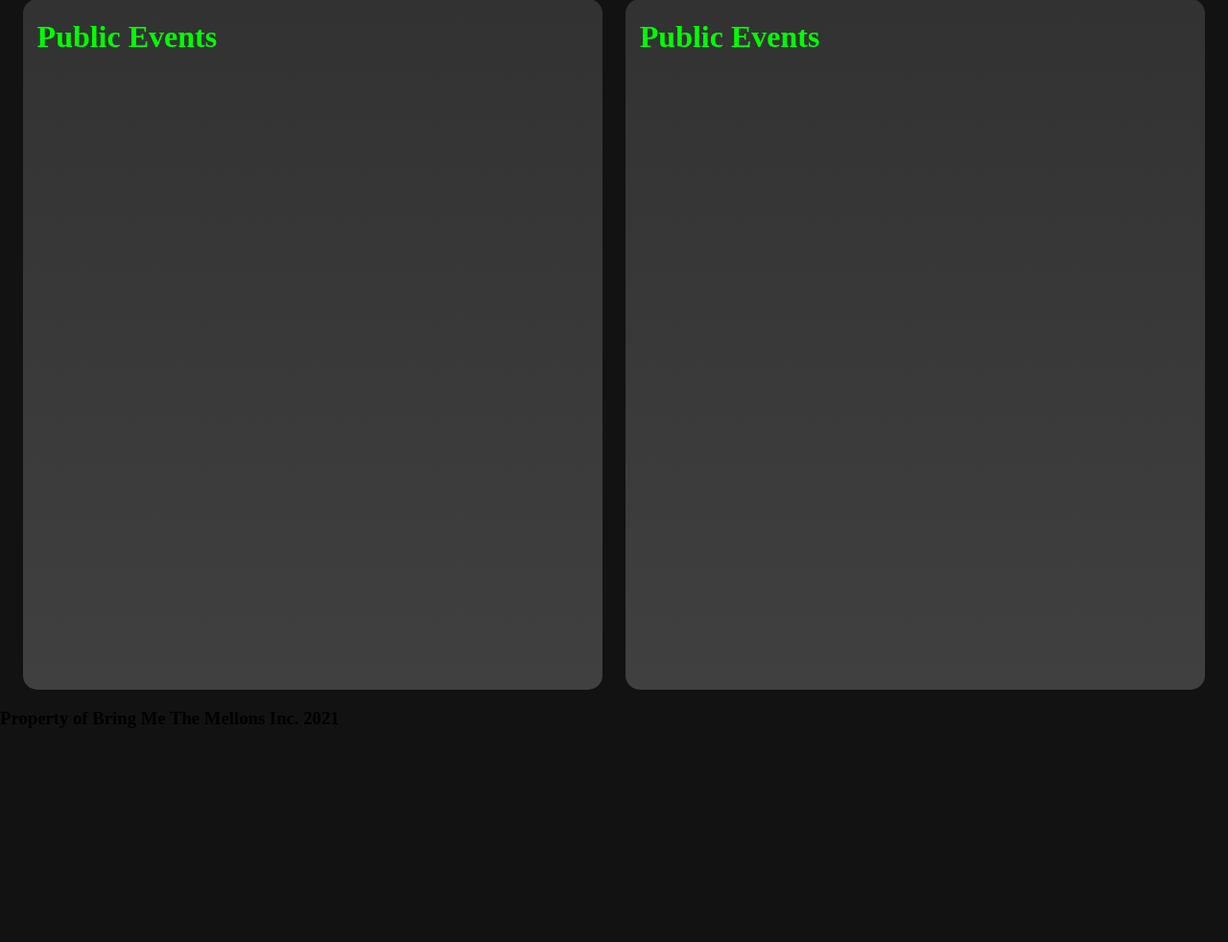
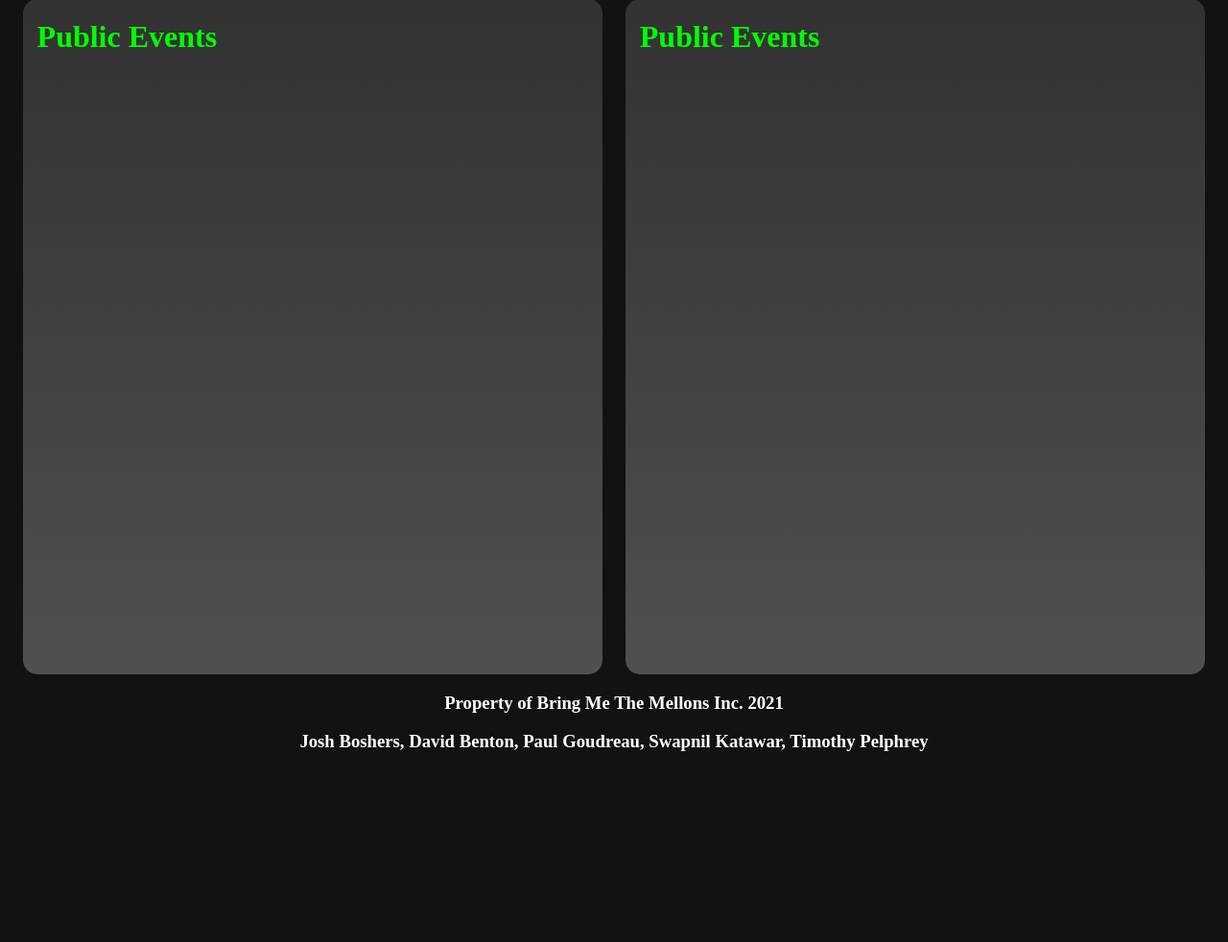
Before and after one commit to bentondavidl/Software-Engineering-MeetUp-Website, a Flask app: page / in a window 1280 px wide. Shown: the part 75-1057 px from the top of the page at 96% size. Run offline with Flask 2, Linux system fonts and the light colour scheme.

Commit message:
Small Design things

```diff
--- a/static/css/main.css
+++ b/static/css/main.css
@@ -51,20 +51,19 @@
 	background-color: #323232
 	position: absolute;
 	bottom: 0;
-	width: 100vh;
-	height: 5vh
+	width: 100%;
 	text-align: center;
 }
 .event_frame_l	{
-	background-image: linear-gradient( to bottom, #323232, #404040);
+	background-image: linear-gradient( to bottom, #323232, #505050);
 	flex:50%;
 	border-radius: 15px;
 	padding-left: 15px;
-	height: 90vh
+	height: 88vh
 }
 
 .event_frame_r	{
-	background-image: linear-gradient( to bottom, #323232, #404040);
+	background-image: linear-gradient( to bottom, #323232, #505050);
 	flex:50%;
 	border-radius:15px;
 	padding-left: 15px;
@@ -87,10 +86,15 @@
 h2{
 	color:#11FF11;
 }
+
+h3{
+	color:white;
+}
 .public_event{
 	background-color: #454545;
-	border-width: 4px;
-	border-color: #62E4D3;
+	border-radius: 8px;
+	padding:8px;
+	box-shadow: 5px 5px #121212;
 
 }
 
--- a/templates/index.html
+++ b/templates/index.html
@@ -67,6 +67,7 @@
 
     <div class="footer">
         <h3>Property of Bring Me The Mellons Inc. 2021</h3>
+        <h3>Josh Boshers, David Benton, Paul Goudreau, Swapnil Katawar, Timothy Pelphrey</h3>
     </div>
   </body>
 
```
